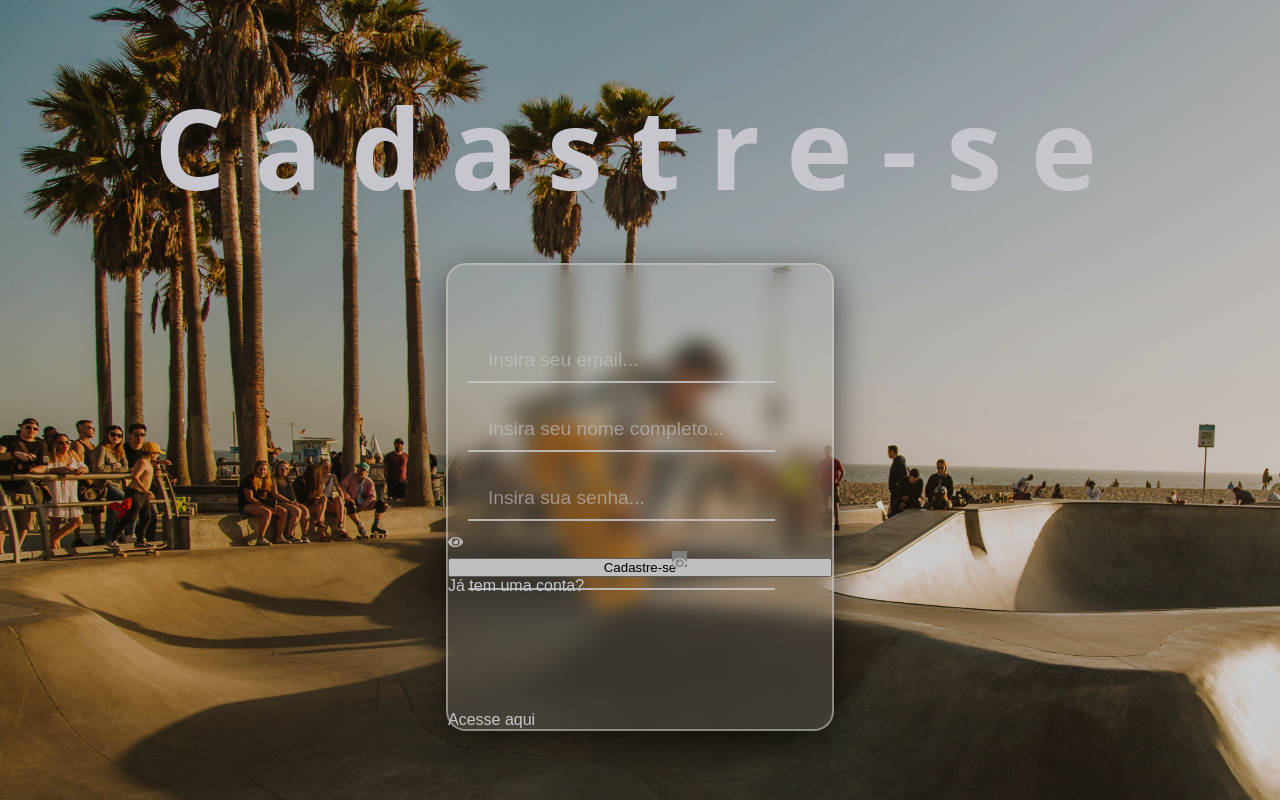
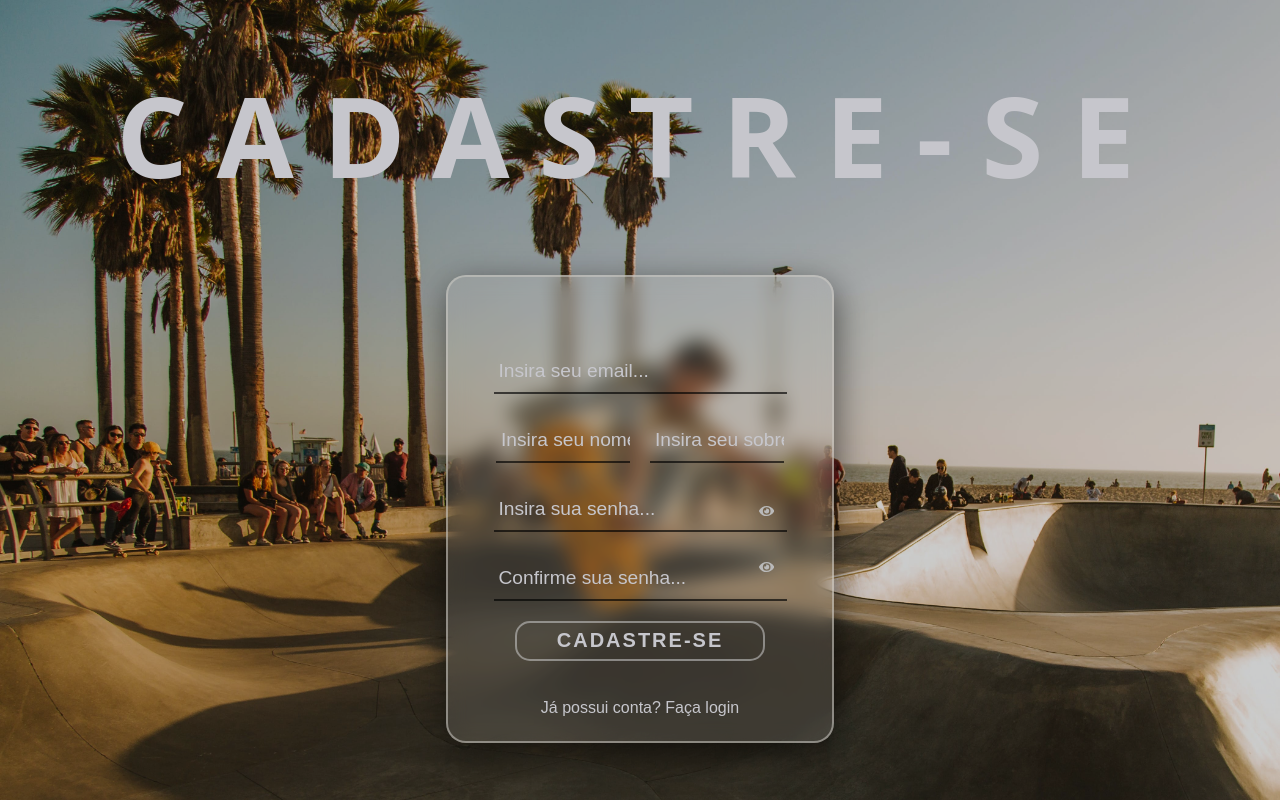
Before and after one commit to Thiago917/SkateShop, a React (Vite) app in the folder Skate_Shop/: page /cadastro in a window 1280 px wide. Built offline with nearby package versions, Linux system fonts and the light colour scheme; grey boxes are pictures that could not be loaded; a web font is replaced by a local one.

Commit message:
Cadastro page
Criação e atualização da página de cadastro

```diff
--- a/Skate_Shop/src/components/CadForm.jsx
+++ /dev/null
@@ -1,37 +0,0 @@
-import { useState } from 'react'
-import { FaEye } from 'react-icons/fa'
-import { FaEyeSlash } from 'react-icons/fa'
-import { Link } from 'react-router-dom'
-
-
-
-import './CadForm.css'
-
-const Form = () => {
-  const [ eyeLook, setEyeLook ] = useState('password')
-  const [ secondEyeLook, setSecondEyeLook ] = useState('password')
-
-  return (
-    <div className="cad-container">
-        <h1 className='title-cad title'>Cadastre-se</h1>
-            <form action="" className='form-cadastro'>
-                <div className="inputs">
-                    <input type="email" placeholder='Insira seu email...' id='email' className='email'/>
-                    <input type="email" placeholder='Insira seu nome completo...' id='nome' className='nome'/>
-                    <input type={eyeLook} placeholder='Insira sua senha...' id='senha' className='senha'/>
-                    <input type={secondEyeLook} placeholder='Confirme sua senha...' id='senha' className='senha'/>
-                </div>
-                <div className="eye-icon" onClick={() => eyeLook === 'password' ? setEyeLook('text') : setEyeLook('password', <closedEyeIcon />)}>
-                    {eyeLook === 'password' ? <FaEye /> : <FaEyeSlash />}
-                </div>
-                <div className="second-eye-icon" onClick={() => secondEyeLook === 'password' ? setSecondEyeLook('text') : setSecondEyeLook('password', <closedEyeIcon />)}>
-                    {secondEyeLook === 'password' ? <FaEye /> : <FaEyeSlash />}
-                </div>
-                <button type='button' className='cad-btn'>Cadastre-se</button>
-                <p>Já tem uma conta?</p><Link to='/'>Acesse aqui</Link>
-            </form>
-        </div>
-  )
-}
-
-export default Form
--- /dev/null
+++ b/Skate_Shop/src/components/CadastroForm.css
@@ -0,0 +1,53 @@
+.title-cadastro{
+    color: ghostwhite
+}
+
+.form-cadastro{
+    width: 100%;
+    display: flex;
+    flex-direction: column;
+    align-items: center;
+}
+
+.cadastro-inputs{
+    display: flex;
+    flex-direction: column;
+    justify-content: center;
+    align-items: center;
+    gap: 35px;
+    width: 75%;
+    min-height: 35vh;
+
+}
+
+.nomes{
+    display: flex;
+    gap: 20px;
+    width: 100%;
+}
+
+.email-cadastro, .nome-cadastro, .sobrenome-cadastro, .senha-cadastro, .confirm-senha-cadastro{
+    width: 100%;
+    padding: 0 0 10px 5px;
+}
+
+.cadastro-eye-icon{
+    position: absolute;
+    top: 48%;
+    right: 15%;
+}
+
+.second-cadastro-eye-icon{
+    position: absolute;
+    bottom: 34%;
+    right: 15%;
+}
+
+.btn-cadastro{
+    min-height: 5vh;
+    padding-bottom: 10%;
+}
+
+.cadastro-seend-button{
+    height: 100%;
+}
--- /dev/null
+++ b/Skate_Shop/src/components/CadastroForm.jsx
@@ -0,0 +1,35 @@
+import { useState } from 'react'
+import { FaEye, FaEyeSlash } from 'react-icons/fa'
+
+import './CadastroForm.css'
+
+const CadastroForm = () => {
+  const [ cadastroEyeIcon, setCadastroEyeIcon ] = useState('password')
+  const [ secondCadastroEyeIcon, setSecondCadastroEyeIcon ] = useState('password')
+
+  return (
+    <div className="cadastro-inputs">
+        <input type="email" placeholder='Insira seu email...' className='email-cadastro email' />
+          <div className="nomes">
+              <input type="text" placeholder='Insira seu nome...' className='nome nome-cadastro'/>
+              <input type="text" placeholder='Insira seu sobrenome...' className='sobrenome-cadastro nome' />
+          </div>
+        <input type={cadastroEyeIcon} placeholder='Insira sua senha...' className='senha senha-cadastro' />
+        <input type={secondCadastroEyeIcon} placeholder='Confirme sua senha...' className='confirm-senha-cadastro senha'/>
+
+      <div className='cadastro-eye-icon' onClick={() => cadastroEyeIcon === 'password' ? setCadastroEyeIcon('text') : setCadastroEyeIcon('password')}>
+        {
+        cadastroEyeIcon === 'password' ? <FaEye /> : <FaEyeSlash />
+        }
+      </div>
+
+      <div className="second-cadastro-eye-icon" onClick={() => secondCadastroEyeIcon === 'password' ? setSecondCadastroEyeIcon('text') : setSecondCadastroEyeIcon('password')}>
+        {
+          secondCadastroEyeIcon === 'password' ? <FaEye /> : <FaEyeSlash />
+        }
+      </div>
+    </div>
+  )
+}
+
+export default CadastroForm
--- a/Skate_Shop/src/components/LoginForm.css
+++ b/Skate_Shop/src/components/LoginForm.css
@@ -63,17 +63,17 @@ svg:hover{
 }
 
 .email, .senha, .nome{
-    padding: 0 0px 10px 20px;
+    padding: 0 0px 10px 5px;
     background-color: transparent;
     border: none;
     outline: none;
-    border-bottom: 2px solid rgba(248, 248, 255, 0.856);
+    border-bottom: 2px solid rgba(2, 2, 2, 0.658);
     color: ghostwhite;
     font-size: 1.2rem;
 }
 
 ::placeholder{
-    color: rgba(248, 248, 255, 0.596);
+    color: ghostwhite;
     font-size: 1.2rem;
 }
 
--- a/Skate_Shop/src/pages/Cadastro.css
+++ b/Skate_Shop/src/pages/Cadastro.css
@@ -1,37 +1,23 @@
 *{
     margin: 0;
     padding: 0;
-    font-family: arial;
+    font-family: Arial;
 }
 
-.title-cad{
-    color: ghostwhite;
-}
-.cad-container{
+.container-cadastro{
     height: 100vh;
     width: 100vw;
     display: flex;
     flex-direction: column;
     justify-content: center;
     align-items: center;
-    gap: 5%;
+    gap: 8%;
     background-image: url('../assets/cadastro-bg.jpg');
-    background-color: gray;
     background-size: cover;
-    filter:brightness(.8)
+    filter: brightness(.8);
 }
 
-.form-cadastro{
-    height: 50vh;
-    width: 30vw;
-    display: flex;
-    flex-direction: column;
-    justify-content: center;
-    padding-top: 5%;
-    border-radius: 20px;
-    background-color: #ffffff25;
-    border: 2px solid rgba(255, 251, 244, 0.548);
-    backdrop-filter: blur(10px);
-    box-shadow: 2px 10px 35px rgba(0, 0, 0, 0.555);
-    transition-duration: .2s;
+.btn-cadastro{
+    width: 65%;
+    height: 5vh;
 }
--- a/Skate_Shop/src/pages/Cadastro.jsx
+++ b/Skate_Shop/src/pages/Cadastro.jsx
@@ -1,11 +1,24 @@
-import CadForm from '../components/CadForm'
-
+import React from 'react'
+import { Link } from 'react-router-dom'
+import CadastroForm from '../components/CadastroForm'
 
 import './Cadastro.css'
 
-const Cadastro = () =>{
-    return (
-         <CadForm />
-    )
+const Cadastro = () => {
+  return (
+    <div className="container-cadastro">
+        <h1 className='title title-cadastro'>CADASTRE-SE</h1>
+        <div className="form-container-cadastro form-container">
+          <form className='form-cadastro'>
+            <CadastroForm />
+            <div className="btn-cadastro">
+              <button type='submit' className='cadastro-seend-button seend-button'>CADASTRE-SE</button>
+            </div>
+              <p>Já possui conta? <Link to='/'>Faça login</Link></p>
+          </form>
+        </div>
+      </div>
+  )
 }
+
 export default Cadastro
--- a/Skate_Shop/src/pages/Login.jsx
+++ b/Skate_Shop/src/pages/Login.jsx
@@ -1,10 +1,9 @@
 import { Link } from 'react-router-dom'
 import Form from '../components/LoginForm'
 import './Login.css'
-
 const Login = () => {
     return(
-        <div className="container">
+      <div className="container">
         <h1 className='title'>LOGIN</h1>
         <div className="form-container">
           <form className='form-login'>
```
Also changed, not shown: Skate_Shop/src/components/CadForm.css (deleted, +0 -47 lines).
